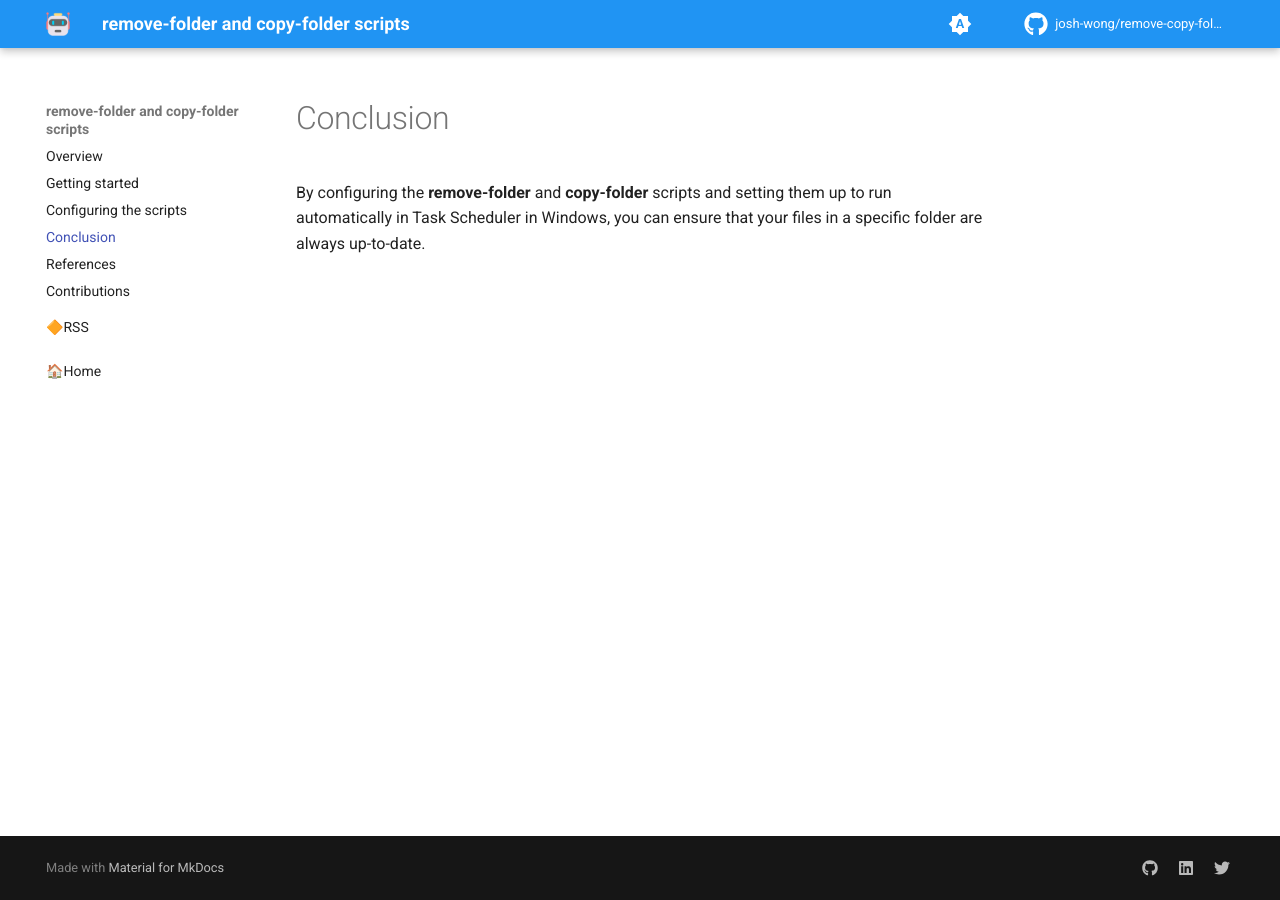
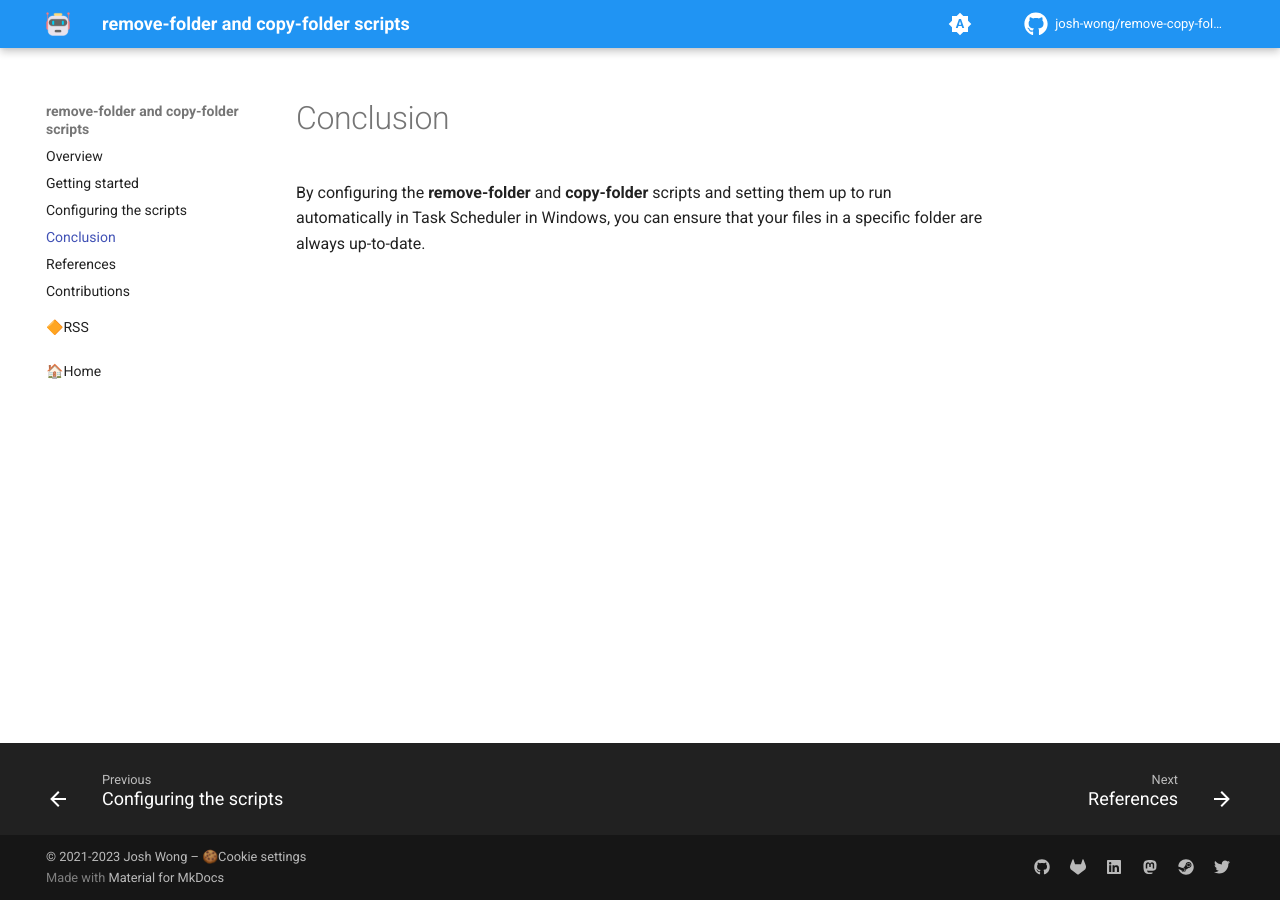
Before and after one commit to josh-wong/remove-copy-folder-scripts, an MkDocs documentation site: the page built from docs/04_conclusion.md, in a window 1280 px wide. Built offline with MkDocs 1.6.1 and Material for MkDocs 9.7.7, drawn with Linux system fonts in a browser that asks for light colours; comment, search, counter and statistics services are not loaded; part of the change alters nothing that is shown.

```diff
--- a/mkdocs.yml
+++ b/mkdocs.yml
@@ -10,7 +10,8 @@ edit_uri: blob/main/docs
 plugins:
   # Enable the search function (currently disabled to take advantage of new search features in Material for MkDocs Insiders)
   #- search
-  # Enable videos to be embedded
+  - minify:
+      minify_html: true
   - mkdocs-video:
       css_style:
         width: "100%"
@@ -38,8 +39,11 @@ markdown_extensions:
   #    auto_append:
   #      - includes/glossary.md
   # Add support for arbitrary nesting of code and content blocks inside each other.
-  - pymdownx.superfences
-  # Add support for TOC configuration
+  - pymdownx.superfences:
+      custom_fences:
+          - name: mermaid
+            class: mermaid
+            format: !!python/name:pymdownx.superfences.fence_code_format
   - toc:
       # Add link next to header that allows the user to get a permalink to the heading (still need to copy the URL in the address bar).
       permalink: true
@@ -102,6 +106,7 @@ theme:
     - search.suggest
     # Add custom navigation functions
     - navigation.expand
+    - navigation.footer
     #- navigation.indexes
     - navigation.instant
     #- navigation.sections
@@ -127,22 +132,42 @@ extra:
           data: 0
           note: >-
             Thanks for your feedback! Help me improve this page by <a href="https://github.com/josh-wong/remove-copy-folder-scripts/issues/new/?title=[Feedback]+{title}+-+{url}" target="_blank" rel="noopener">creating an issue in GitHub</a>.
+  consent:
+    title: Cookie consent
+    description: >-
+      This site uses cookies to recognize your repeated visits and preferences, as well as to measure the effectiveness of the documentation and whether users find what they're searching for. With your consent, you're helping to improve this documentation and provide a better user experience.
+    actions:
+      - accept
+      - manage
   social:
     - icon: fontawesome/brands/github
       link: https://github.com/josh-wong
       name: josh-wong on GitHub
+    - icon: fontawesome/brands/gitlab
+      link: https://gitlab.com/josh-wong
+      name: josh-wong on GitLab
     - icon: fontawesome/brands/linkedin
       link: https://www.linkedin.com/in/wongjoshua
       name: Joshua Wong on LinkedIn
+    - icon: fontawesome/brands/mastodon
+      link: https://famichiki.jp/@josh
+      name: josh on Mastodon
+    - icon: fontawesome/brands/steam
+      link: https://steamcommunity.com/id/hex080f53
+      name: hex080f53 on Steam
     - icon: fontawesome/brands/twitter
-      link: https://twitter.com/josh_in_japan
-      name: josh_in_japan on Twitter
+      link: https://twitter.com/080f53
+      name: 080f53 on Twitter
   status:
     new: Recently added
     deprecated: Deprecated
 
 extra_css:
   - stylesheets/extra.css
+
+copyright: >
+  &copy; 2021-2023 Josh Wong –
+  <a href="#__consent">🍪Cookie settings</a>
 
 nav:
   - Overview: 'index.md'
```
